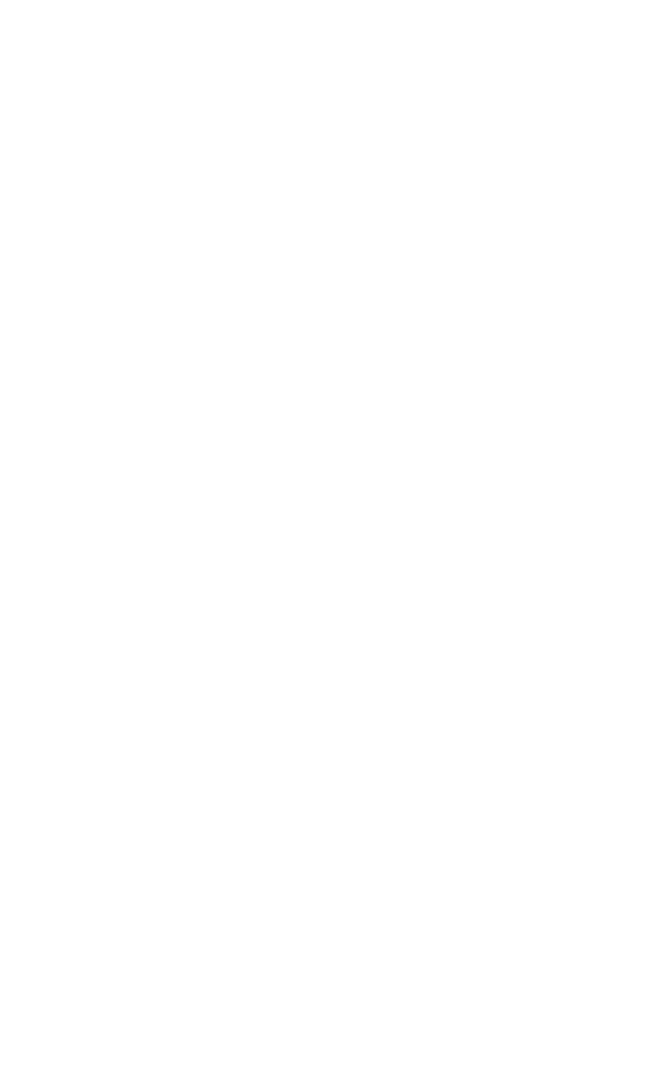
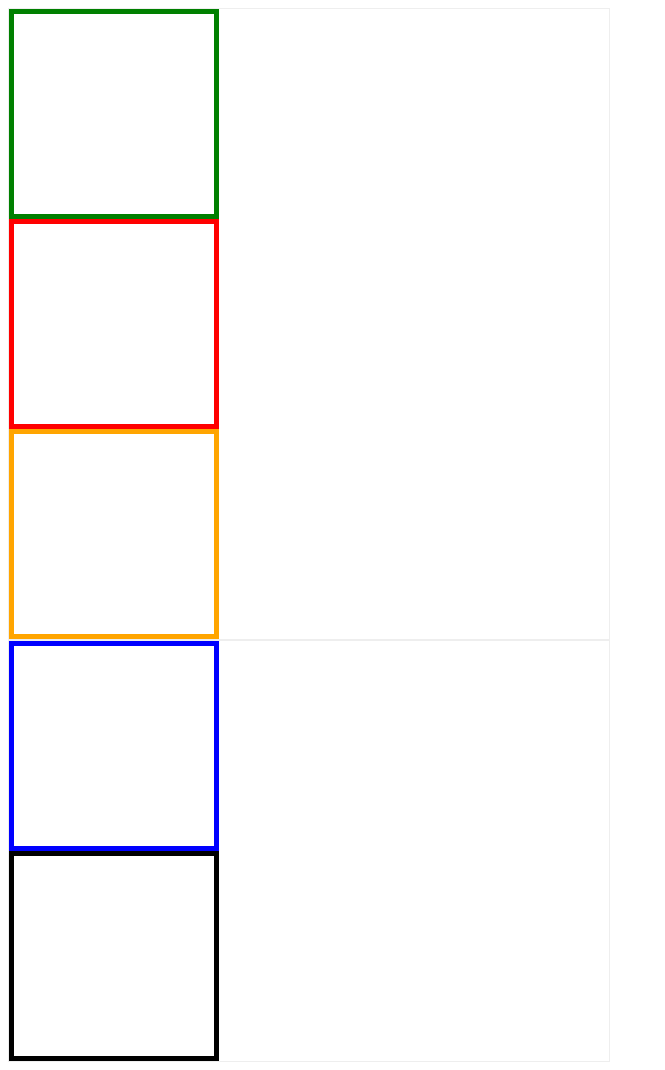
Before and after one commit to KaoruDev/lindsey-clearfix, a plain HTML site: page index.html in a window 1280 px wide. Shown: the whole page, without its empty margins (0-665 px from the left). Before the commit the page ends 800 px from the top, so only its background shows below. Drawn offline with Linux system fonts and the light colour scheme.

Commit message:
Layout basic css

```diff
--- a/index.html
+++ b/index.html
@@ -2,19 +2,27 @@
 <html>
   <head>
     <style>
+    .container {
+      width: 600px;
+      border: thin solid #eee;
+    }
 
+    .box {
+      width: 200px;
+      height: 200px;
+    }
     </style>
   </head>
   <body>
     <div class="container">
-      <div class="box green"></div>
-      <div class="box orange"></div>
-      <div class="box red"></div>
+      <div class="box" style="border: thick solid green; "></div>
+      <div class="box" style="border: thick solid red; "></div>
+      <div class="box" style="border: thick solid orange; "></div>
     </div>
 
     <div class="container">
-      <div class="box black"></div>
-      <div class="box blue"></div>
+      <div class="box" style="border: thick solid blue; "></div>
+      <div class="box" style="border: thick solid black; "></div>
     </div>
   </body>
 </html>
```
